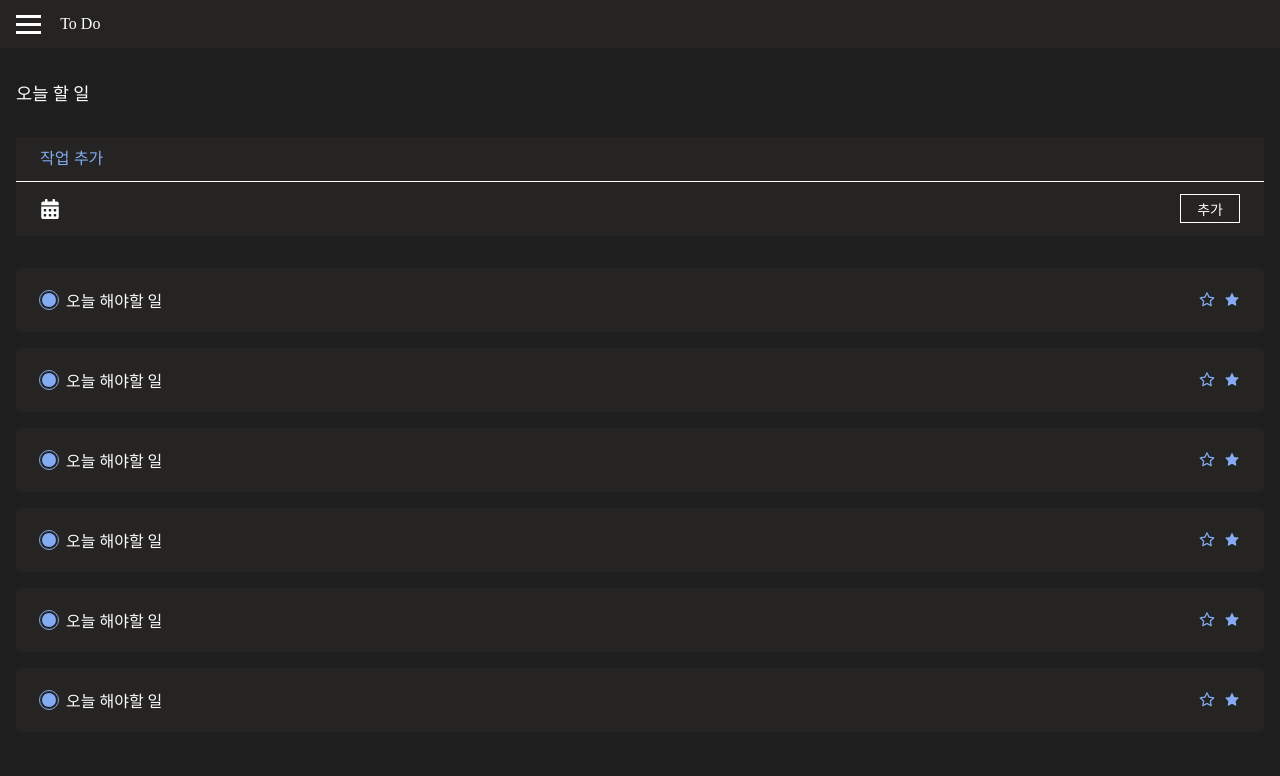
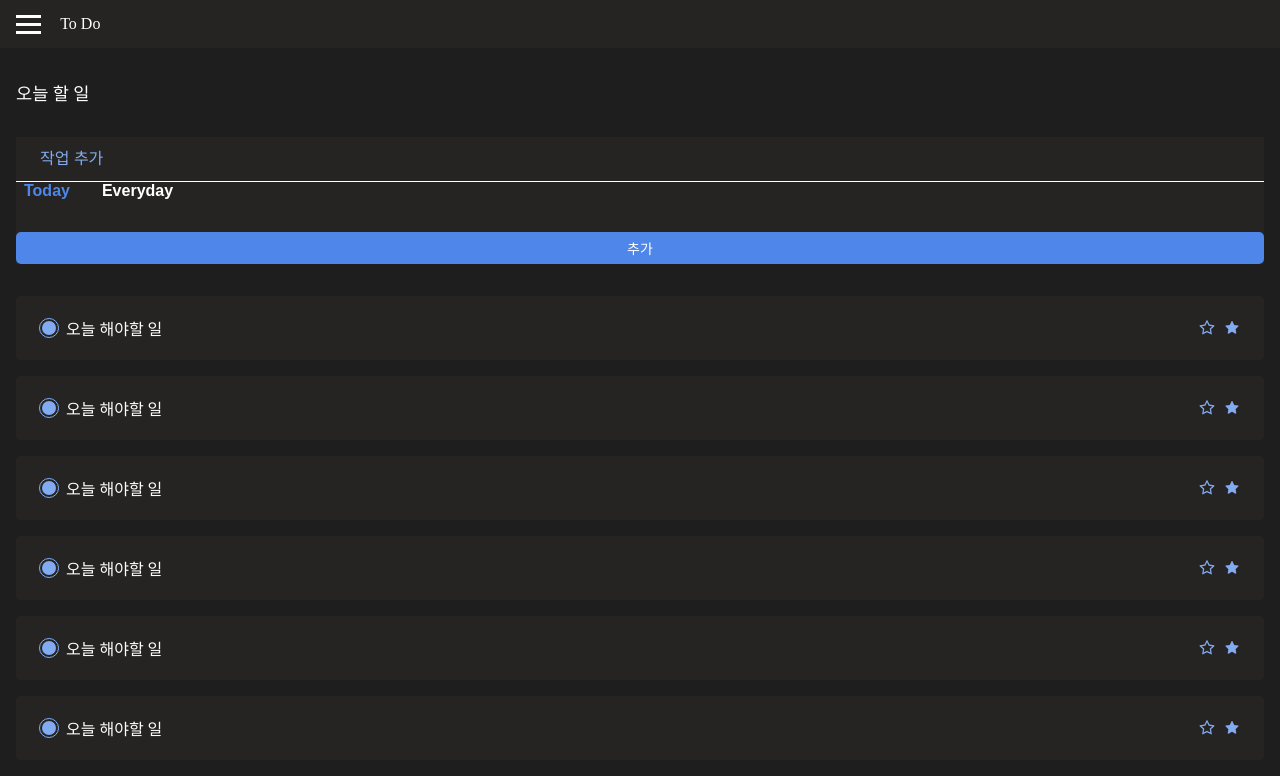
Before and after one commit to crowwan/to-do-list, a React (Create React App) app: page /user/today in a window 1280 px wide. Shown: the top 776 px of the page. Built offline with nearby package versions, Linux system fonts and the light colour scheme.

Commit message:
feat: 인풋창 버튼 ui 수정

```diff
--- a/src/components/UtilButtonContainer.jsx
+++ b/src/components/UtilButtonContainer.jsx
@@ -1,12 +1,11 @@
-import React from "react";
+import React, { useState } from "react";
 import styled from "styled-components";
-import { FaCalendarAlt } from "react-icons/fa";
+
 const StyledContainer = styled.div`
   display: flex;
-  justify-content: space-between;
+  flex-wrap: wrap;
   align-items: center;
   background-color: #252423;
-  padding: 0.8rem 1.5rem;
   font-size: 20px;
   width: 100%;
   & * {
@@ -14,18 +13,65 @@ const StyledContainer = styled.div`
   }
 `;
 
+const StyledTypeBtnContainer = styled.div`
+  width: 100%;
+  display: flex;
+  gap: 2rem;
+  padding-left: 0.5rem;
+  margin-bottom: 2rem;
+`;
+const StyledTypeBtn = styled.button`
+  cursor: pointer;
+  border: none;
+  font-weight: bold;
+  color: ${(props) => (props.checked ? "#4e87e9" : "#ffffff")};
+  background-color: transparent;
+  font-size: 16px;
+`;
+
 const StyledSubmitBtn = styled.button`
   background-color: transparent;
   padding: 0.2rem 1rem;
   font-size: 14px;
+  border: none;
+  border-radius: 5px;
+  width: 100%;
+  height: 2rem;
   color: #fff;
-  border: 1px solid #fff;
+  background-color: #4e87e9;
 `;
 
 function UtilButtonContainer() {
+  const [type, setType] = useState([
+    {
+      name: "Today",
+      checked: true,
+    },
+    {
+      name: "Everyday",
+      checked: false,
+    },
+  ]);
+  const onTypeBtnClick = (name) => {
+    setType((prev) =>
+      prev.map((a) =>
+        a.name === name ? { ...a, checked: true } : { ...a, checked: false }
+      )
+    );
+  };
   return (
     <StyledContainer>
-      <FaCalendarAlt />
+      <StyledTypeBtnContainer>
+        {type.map((a) => (
+          <StyledTypeBtn
+            onClick={() => onTypeBtnClick(a.name)}
+            checked={a.checked}
+            key={a.name}
+          >
+            {a.name}
+          </StyledTypeBtn>
+        ))}
+      </StyledTypeBtnContainer>
       <StyledSubmitBtn>추가</StyledSubmitBtn>
     </StyledContainer>
   );
```
